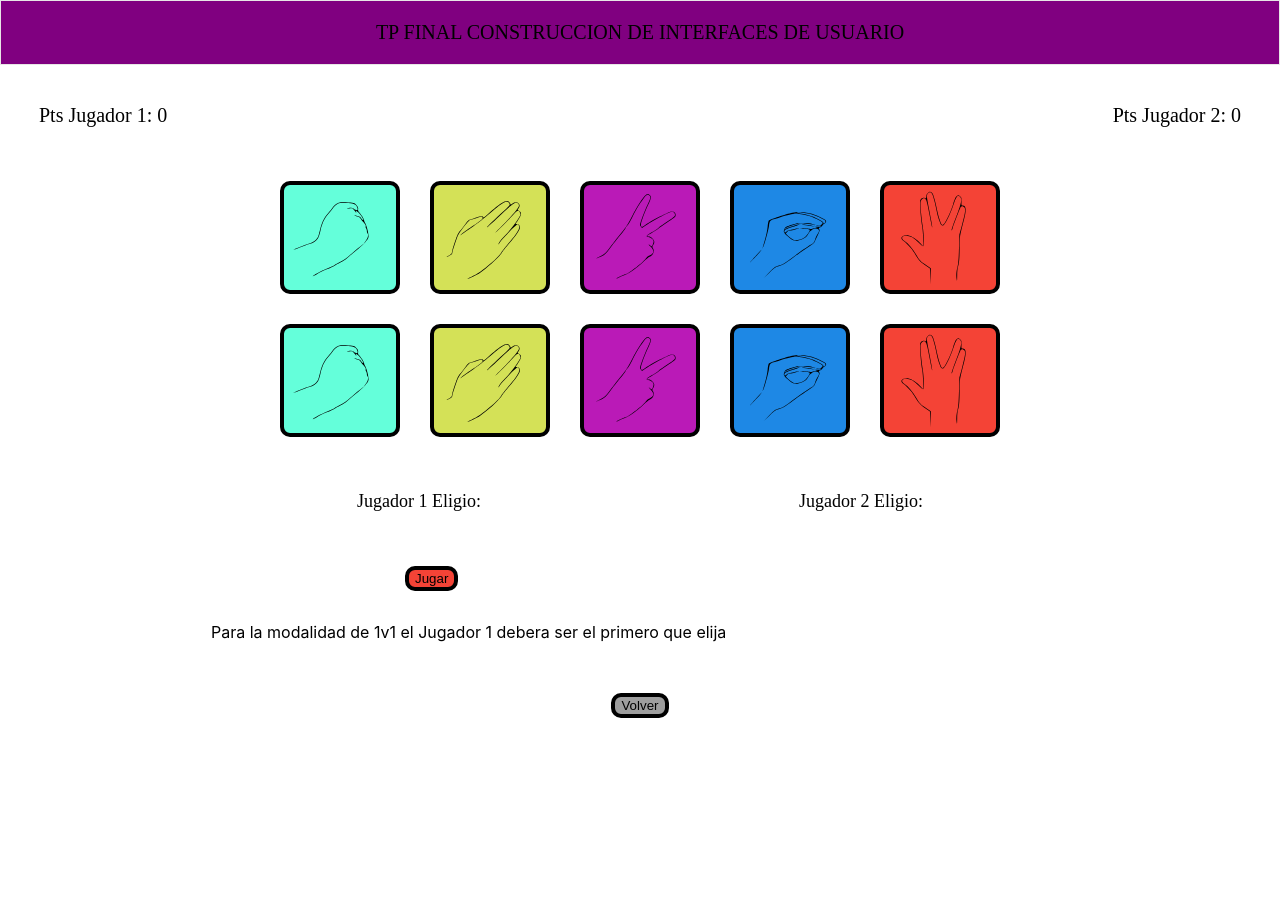
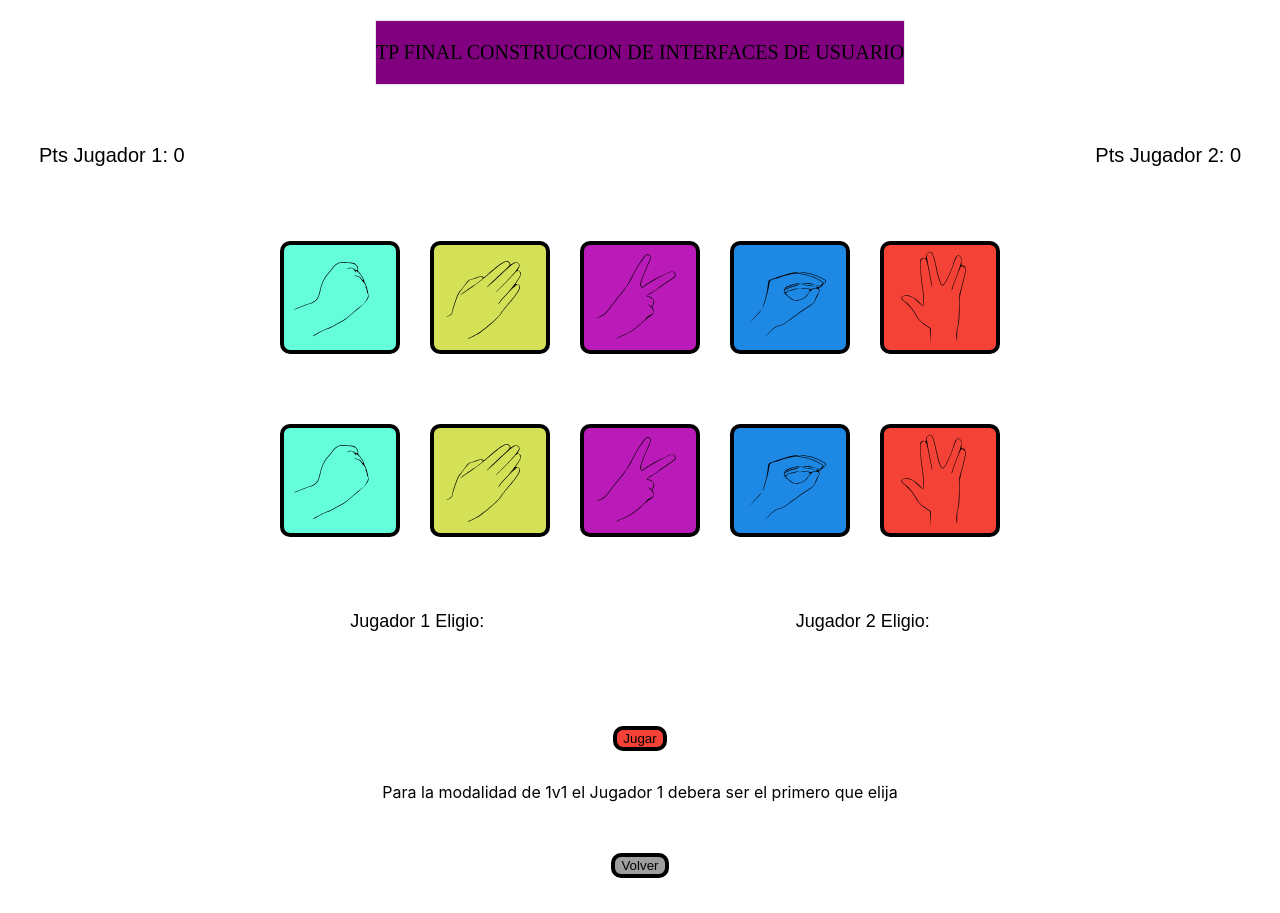
Before and after one commit to LucasMattera/Stone-Papel-Scissors-Lizard-Spock-Web-Game, a React (Create React App) app: page /1v1 in a window 1280 px wide. Before the commit the page ends 800 px from the top, so only its background shows below. Built offline with nearby package versions, Linux system fonts and the light colour scheme.

Commit message:
fixes varios en 1v1

```diff
--- a/src/componentes/JugadorVsJugador.jsx
+++ b/src/componentes/JugadorVsJugador.jsx
@@ -128,12 +128,14 @@ function JugadorVsJugador (){
 
     }
 
-    function mostrarElecciones(id) {
-        document.getElementById(id).style.display = "block"
+    function mostrar(id) {
+        var x = document.getElementById(id)
+        x.style.visibility = "visible"
     }
 
-    function esconderElecciones(id) {
-        document.getElementById(id).style.display = "none"
+    function esconder(id) {
+        var x = document.getElementById(id)
+        x.style.visibility = "hidden"
     }
 
     return (
@@ -158,7 +160,8 @@ function JugadorVsJugador (){
                                 className="boton-img1 teal accent-2"
                                 onClick={() => {
                                     setSeleccionJugador1("Piedra")
-                                    esconderElecciones("elecciones-jugadores")}
+                                    esconder("elecciones-jugadores")
+                                    esconder("resultado")}
                                 }>
                                 <img
                                     src={Piedra}
@@ -171,7 +174,8 @@ function JugadorVsJugador (){
                                 className="boton-img2 lime lighten-1"
                                 onClick={() => {
                                     setSeleccionJugador1("Papel")
-                                    esconderElecciones("elecciones-jugadores")}
+                                    esconder("elecciones-jugadores")
+                                    esconder("resultado")}
                                 }>
                                 <img
                                     src={Papel}
@@ -184,7 +188,8 @@ function JugadorVsJugador (){
                                 className="boton-img3 white"
                                 onClick={() => {
                                     setSeleccionJugador1("Tijera")
-                                    esconderElecciones("elecciones-jugadores")}
+                                    esconder("elecciones-jugadores")
+                                    esconder("resultado")}
                                 }>
                                 <img
                                     src={Tijera}
@@ -197,7 +202,8 @@ function JugadorVsJugador (){
                                 className="boton-img4 blue darken-1"
                                 onClick={() => {
                                     setSeleccionJugador1("Lagarto")
-                                    esconderElecciones("elecciones-jugadores")}
+                                    esconder("elecciones-jugadores")
+                                    esconder("resultado")}
                                 }>
                                 <img
                                     src={Lagarto}
@@ -210,7 +216,8 @@ function JugadorVsJugador (){
                                 className="boton-img5 red"
                                 onClick={() => {
                                     setSeleccionJugador1("Spock")
-                                    esconderElecciones("elecciones-jugadores")}
+                                    esconder("elecciones-jugadores")
+                                    esconder("resultado")}
                                 }>
                                 <img
                                     src={Spock}
@@ -295,25 +302,30 @@ function JugadorVsJugador (){
                     </div>
 
                     <div className="container-block">
-                        <div className="resultado">
+                        <div className="resultado" id="resultado">
                             {resultado}
                         </div>
                     </div>
 
                     <div className="row">
+                        <div className="boton-div">
                             <button
                                 className="boton-jugar red"
                                 onClick={() => {
                                     evaluarPartida2(seleccionJugador1, seleccionJugador2)
-                                mostrarElecciones("elecciones-jugadores")
+                                    mostrar("elecciones-jugadores")
+                                    mostrar("resultado")
                                 }}
                                 >Jugar
                             </button>
+                        </div>
+                        <div className="regla-div">
                             <div className= "regla-1v1">
                                 <p>
                                     Para la modalidad de 1v1 el Jugador 1
                                     debera ser el primero que elija
                                 </p>
+                            </div>
                         </div>
                     </div>
 
@@ -330,5 +342,5 @@ function JugadorVsJugador (){
     )
 
 }
-
+// aparecer y desaparecer el cartelito de quien gano
 export default JugadorVsJugador;
--- a/src/css/JugadorVsPC.css
+++ b/src/css/JugadorVsPC.css
@@ -9,7 +9,7 @@
 }
 
 .puntos-jugadores{
-    font-family: cursive;
+    font-family: sans-serif;
     font-size: 20px;
     padding: 20px;
     margin: 19px;
@@ -18,7 +18,7 @@
 }
 
 .elecciones-jugadores{
-    font-family: cursive;
+    font-family: sans-serif;
     font-size: 18px;
     padding: 20px;
     margin: 19px;
@@ -97,16 +97,24 @@
 }
 
 .boton-jugar{
-
     background-color: rgb(244,67,54);
     border-radius: 10px;
     border: 4px solid  black;
     margin: 15px;
-    margin-left: 405px;
+}
+
+.boton-div{
+    display: flex;
+    justify-content: center;
+
 }
 
 .regla-1v1{
-    margin-left: 211px;
+}
+
+.regla-div{
+    display: flex;
+    justify-content: center;
 
 }
 
@@ -115,6 +123,12 @@
     border-radius: 10px;
     border: 4px solid  black;
     margin: 15px;
+}
+
+.main-menu{
+    display: flex;
+    padding: 20px;
+    justify-content: center;
 }
 
 .home {
@@ -129,15 +143,13 @@
 }
 
 .resultado{
-    font-family: cursive;
-
+    font-family: sans-serif;
     font-size: 35px;
     display: flex;
     justify-content: center;
 }
 
-
-.main-menu{
+.container-block{
     display: flex;
     padding: 20px;
     justify-content: center;
```
Lines whose indentation alone changed are shown as unchanged.
